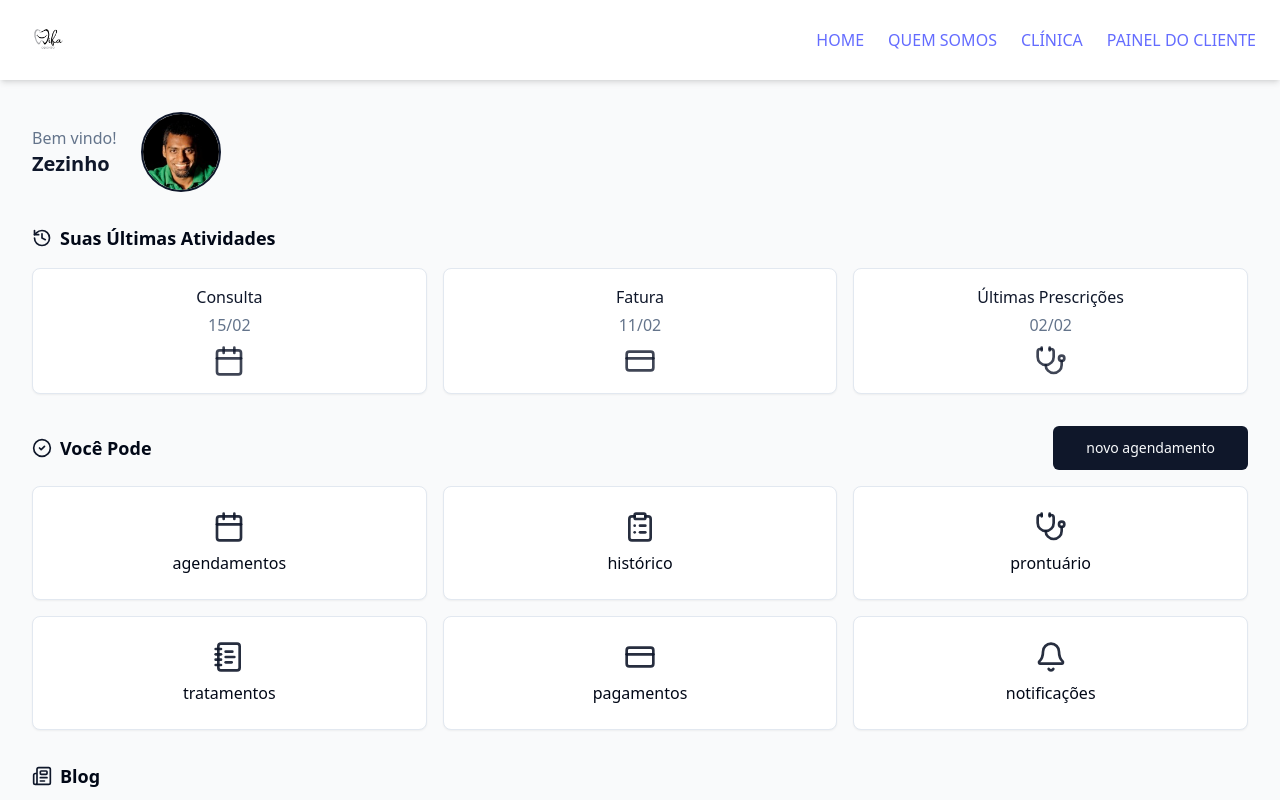
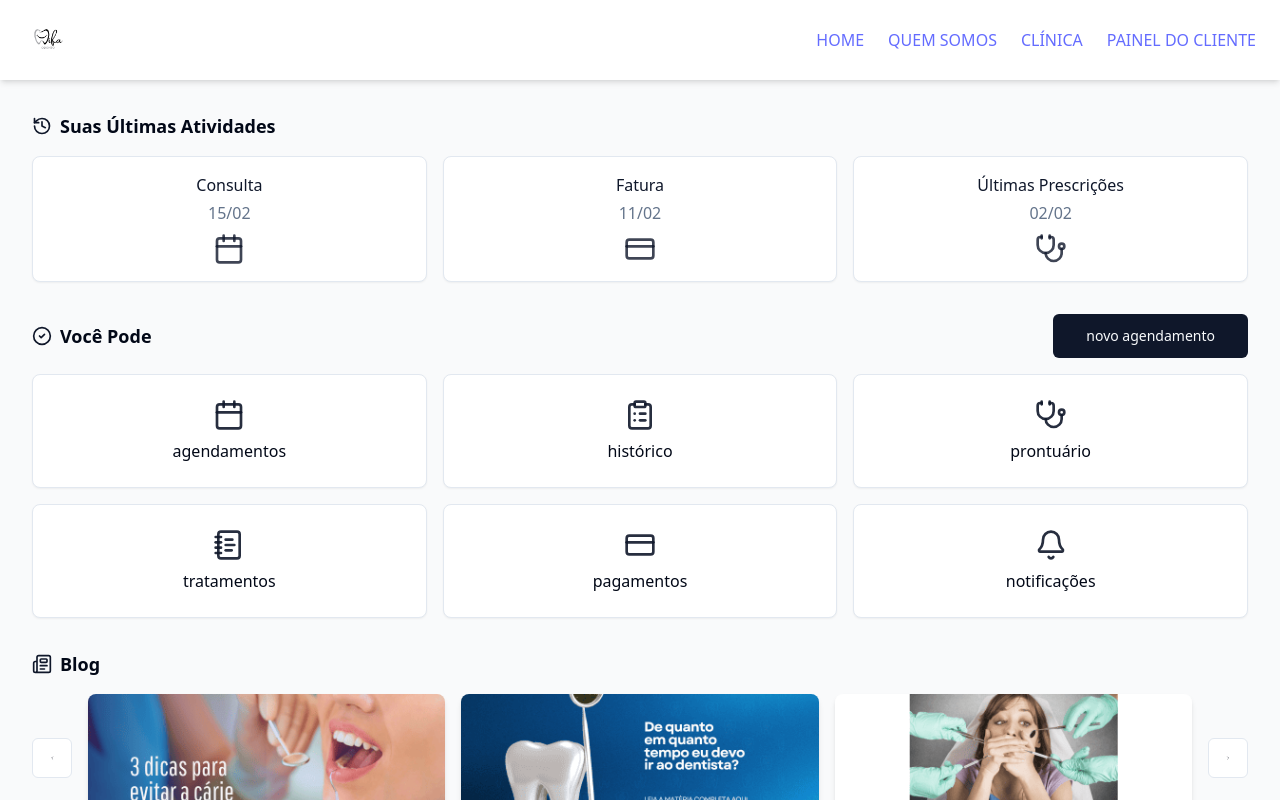
Before and after one commit to jifa-team/ep2-pi4, a React (Vite) app in the folder frontend/: page /painel-cliente in a window 1280 px wide. Shown: the top 800 px of the page. Built offline with nearby package versions, Linux system fonts and the light colour scheme.

Commit message:
feat(frontend): Alinha UserProfile à direita e define isLoggedIn como false por padrão

```diff
--- a/frontend/src/components/UserProfile.jsx
+++ b/frontend/src/components/UserProfile.jsx
@@ -4,7 +4,7 @@ import React from 'react';
 
 function UserProfile({ userName, profileImage }) {
   return (
-    <section className="flex items-center gap-6 mb-8">
+    <section className="flex items-center gap-6 mb-8 ml-auto">
       <div className="flex flex-col justify-center">
         <p className="text-muted-foreground">Bem vindo!</p>
         <strong className="text-xl text-primary">{userName}</strong>
--- a/frontend/src/pages/PainelClientePage.jsx
+++ b/frontend/src/pages/PainelClientePage.jsx
@@ -20,7 +20,7 @@ import {
 
 function PainelClientePage() {
   // Simula o estado de login e dados do usuário
-  const [isLoggedIn] = useState(true); // TODO: Integrar com o sistema de autenticação real para gerenciar o estado de login
+  const [isLoggedIn] = useState(false); // TODO: Integrar com o sistema de autenticação real para gerenciar o estado de login
   // Altere para false para testar o comportamento de não logado
   const [userName] = useState('Zezinho');
   const [profileImage] = useState('/assets/images/painel-cliente/profile-1.jpg');
```
